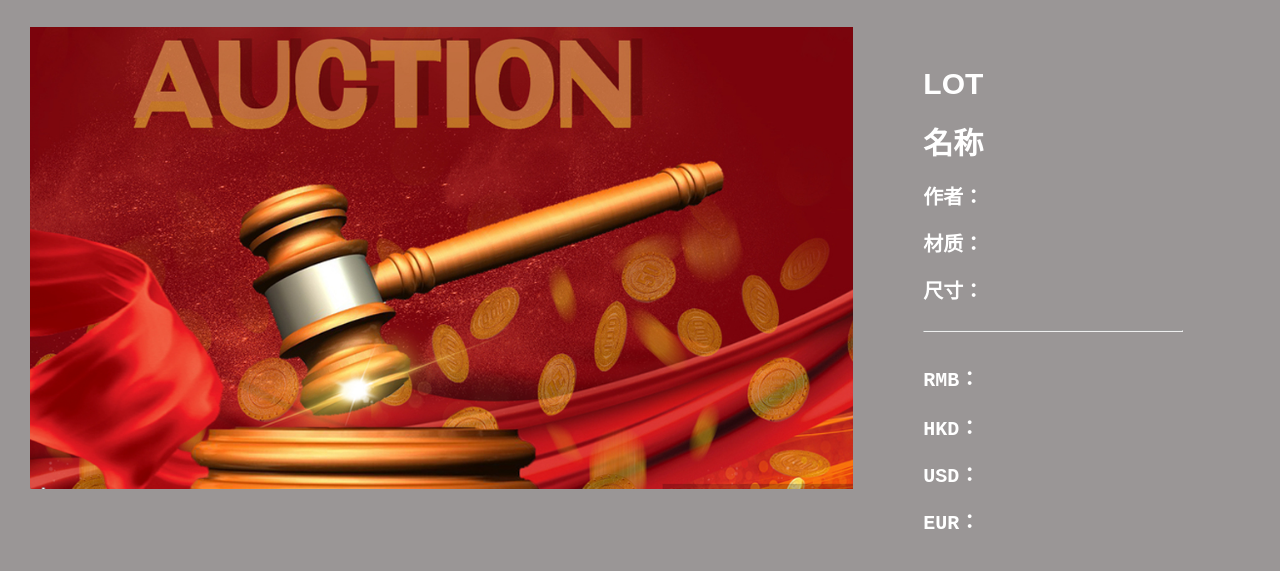
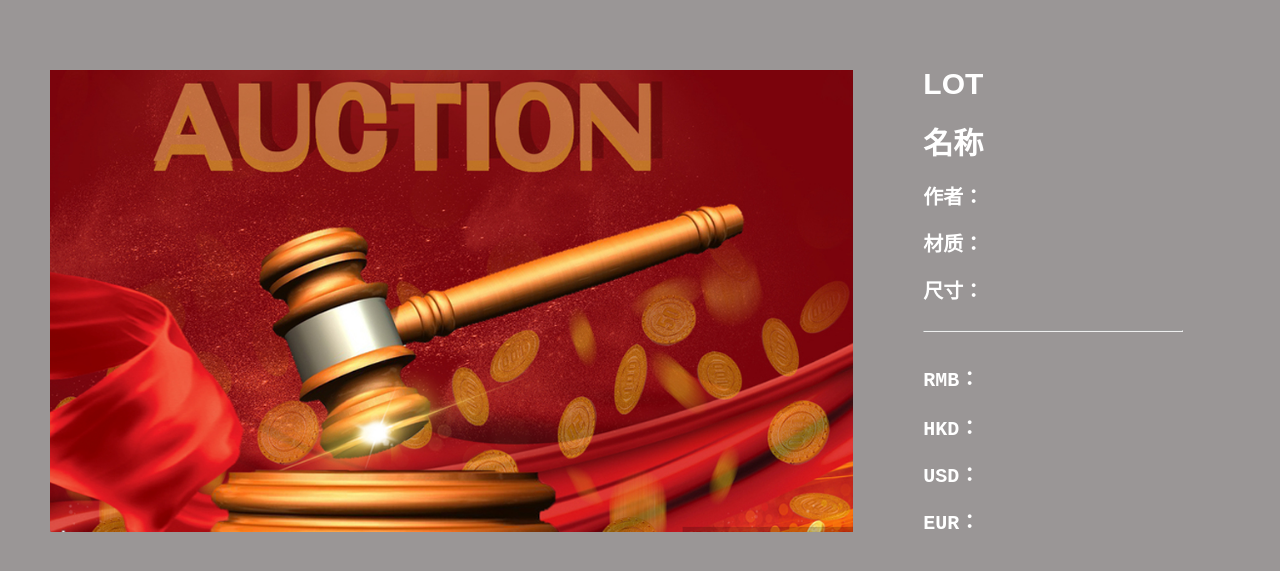
Before and after one commit to ViolaChou/myauction.github.io, a plain HTML site: page index.html in a window 1280 px wide. Shown: the part 129-700 px from the top of the page. Drawn offline with Linux system fonts and the light colour scheme.

Commit message:
修改3.拍品图片需要水平和垂直对齐均居中。

```diff
--- a/index.html
+++ b/index.html
@@ -33,11 +33,20 @@
             /* 垂直对齐底部 */
         }
 
-        .grid-item img {
-            max-width:100%;
-            max-height:100%;
-            /* 图片需要事先统一高度和比例 */
-            padding: 30px;
+        .img-item {
+            display: grid;
+            place-items: center;
+            /* 水平和垂直居中 */
+            height: 100%;
+            /* 确保容器有高度 */
+
+
+        }
+
+        .img-item img {
+            max-width: 100%;
+            max-height: 100%;
+            margin-left: 100px;/* 定义图像左侧留白 */
         }
 
         .logo-item {
@@ -150,7 +159,7 @@
             <hr>
             <p>
         </div>
-        <div class="grid-item">
+        <div class="img-item">
             <img id="currentImage" src="images/0.jpg" alt="pic" />
         </div>
         <div class="grid-item">
@@ -304,10 +313,10 @@
     var images = ['images/1.jpg', 'images/2.jpg', 'images/3.jpg', 'images/4.jpg'];
     var titles = ['LOT 001', 'LOT 002', 'LOT 003', 'LOT 004'];
     var names = ['张好好诗卷', '伯远帖', '齐璜棕树蝈蝈图轴', '螺鈿紫檀琵琶'];
-    var authors = ['[唐]杜牧', '[晋]王珣', '齐璜','唐代'];
-    var types = ['书法', '书法', '纸本水墨','乐器'];
-    var sizes = ['28.2*162cm', '25.1*17.2cm', '69.5*34.3cm','全長99.6cm'];
-    var prices = ['300000', '50000000', '50000','200000'];
+    var authors = ['[唐]杜牧', '[晋]王珣', '齐璜', '唐代'];
+    var types = ['书法', '书法', '纸本水墨', '乐器'];
+    var sizes = ['28.2*162cm', '25.1*17.2cm', '69.5*34.3cm', '全長99.6cm'];
+    var prices = ['300000', '50000000', '50000', '200000'];
 
     var currentImageIndex = -1; // 当前图片的索引
 
```
